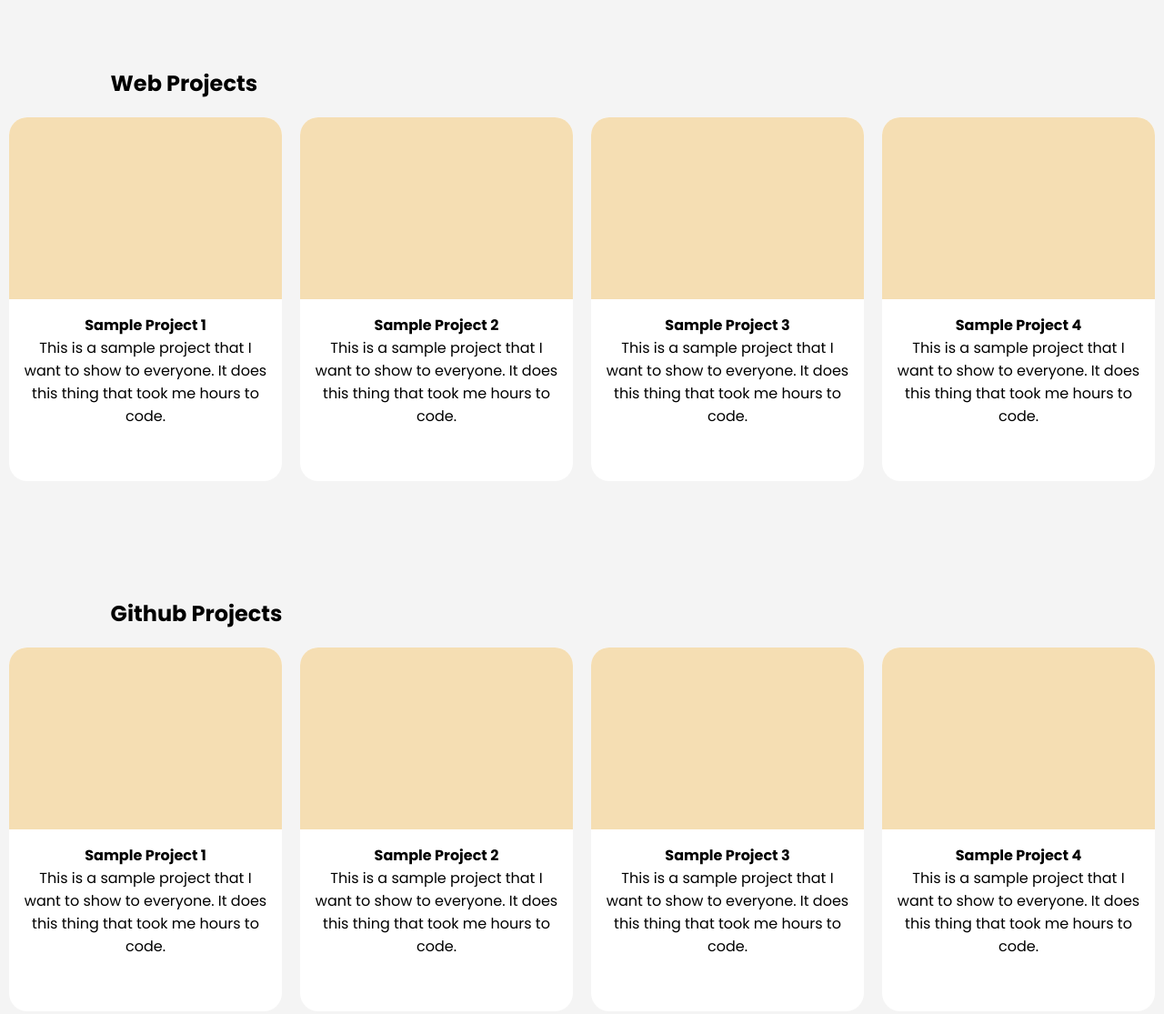
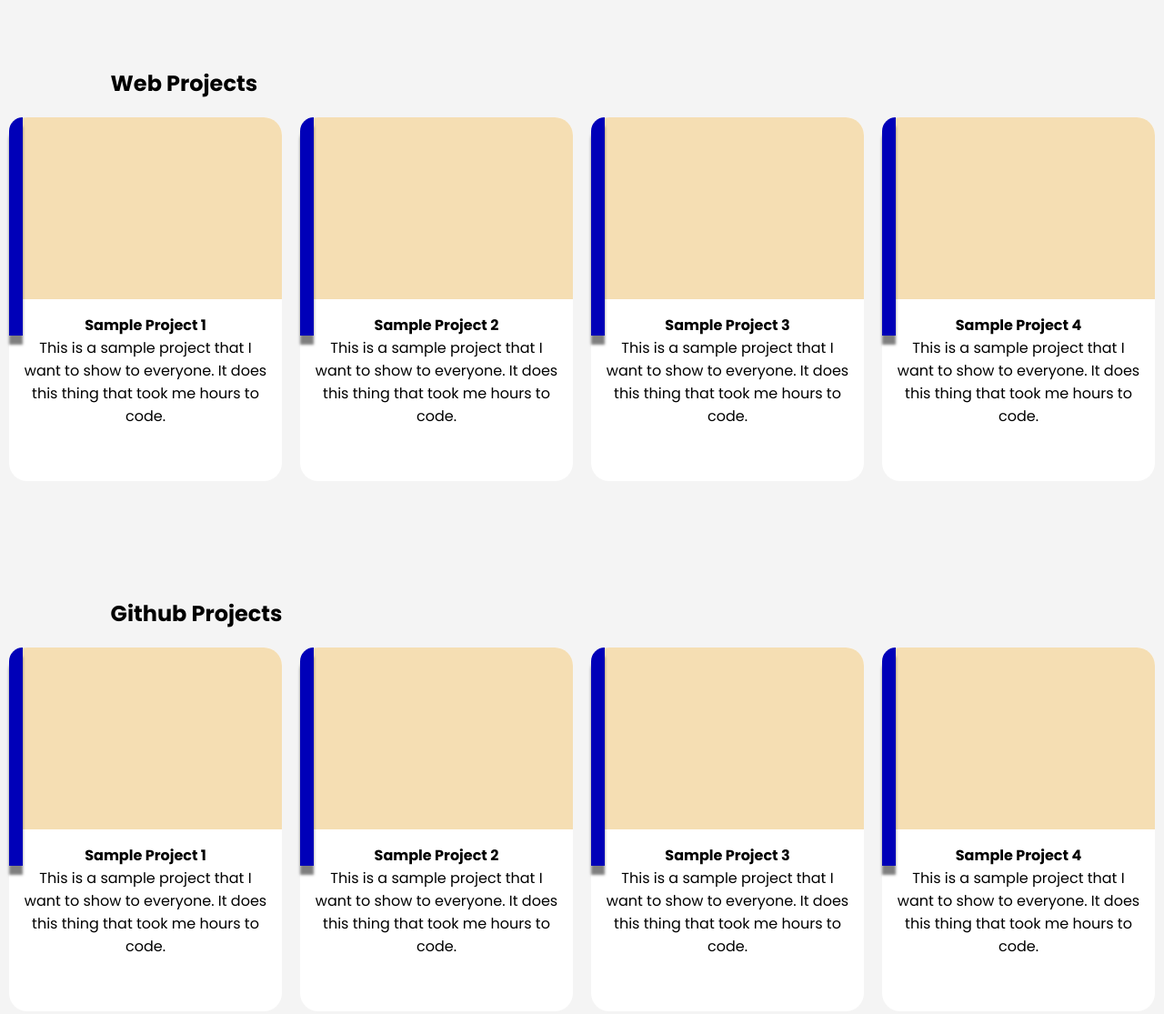
Before and after one commit to NPerfei/ptflio-wb_sys_tch, a plain HTML site: page index.html in a window 1280 px wide. Shown: the part 820-1935 px from the top of the page at 91% size. Drawn offline with Linux system fonts and the light colour scheme.

Commit message:
Created new project files and design changes

```diff
--- a/index.html
+++ b/index.html
@@ -49,6 +49,7 @@
                         <p>This is a sample project that I want to show to everyone. It does this thing that took me hours to code.</p>
                       </div>
                     </div>
+                    <div class="mark"></div>
                 </a>
                 <a href="" class="project-link-wrapper">
                     <div class="project-card">
@@ -60,6 +61,7 @@
                         <p>This is a sample project that I want to show to everyone. It does this thing that took me hours to code.</p>
                       </div>
                     </div>
+                    <div class="mark"></div>
                 </a>
                 <a href="" class="project-link-wrapper">
                     <div class="project-card">
@@ -71,6 +73,7 @@
                         <p>This is a sample project that I want to show to everyone. It does this thing that took me hours to code.</p>
                       </div>
                     </div>
+                    <div class="mark"></div>
                 </a>
                 <a href="" class="project-link-wrapper">
                     <div class="project-card">
@@ -82,6 +85,7 @@
                         <p>This is a sample project that I want to show to everyone. It does this thing that took me hours to code.</p>
                       </div>
                     </div>
+                    <div class="mark"></div>
                 </a>
             </div>
         </section>
@@ -99,6 +103,7 @@
                         <p>This is a sample project that I want to show to everyone. It does this thing that took me hours to code.</p>
                       </div>
                     </div>
+                    <div class="mark"></div>
                 </a>
                 <a href="" class="project-link-wrapper">
                     <div class="project-card">
@@ -110,6 +115,7 @@
                         <p>This is a sample project that I want to show to everyone. It does this thing that took me hours to code.</p>
                       </div>
                     </div>
+                    <div class="mark"></div>
                 </a>
                 <a href="" class="project-link-wrapper">
                     <div class="project-card">
@@ -121,6 +127,7 @@
                         <p>This is a sample project that I want to show to everyone. It does this thing that took me hours to code.</p>
                       </div>
                     </div>
+                    <div class="mark"></div>
                 </a>
                 <a href="" class="project-link-wrapper">
                     <div class="project-card">
@@ -132,9 +139,9 @@
                         <p>This is a sample project that I want to show to everyone. It does this thing that took me hours to code.</p>
                       </div>
                     </div>
+                    <div class="mark"></div>
                 </a>
             </div>
-
         </section>
     </div>
 
--- a/js/script.js
+++ b/js/script.js
@@ -15,7 +15,7 @@ const observer = new IntersectionObserver(
         });
     },
     {
-        threshold: 0.6,
+        threshold: 0.7,
     }
 );
 
--- a/styles/style.css
+++ b/styles/style.css
@@ -75,11 +75,13 @@ section {
 }
 
 .section-title {
-    transition: 0.5s ease;
+    transition: 1s ease;
 }
 
 .section-title.active {
-    color: var(--main);
+    text-decoration: underline;
+    text-decoration-color: var(--main);
+    text-decoration-thickness: 5px;
 }
 
 #about-me {
@@ -193,7 +195,7 @@ span {
 
 .project-card:hover {
     transform: translateY(-15px);
-    box-shadow: 0 5px 5px -1px var(--main_shadow);
+    box-shadow: 0 15px 5px -1px var(--main_shadow);
 }
 
 .project-image {
@@ -211,6 +213,25 @@ span {
 .project-link-wrapper {
     text-decoration: none;
     color: inherit;
+    position: relative;
+}
+
+.mark {
+    height: 60%;
+    width: 15px;
+    background-color: #0000b8;
+    box-shadow: 0 10px 3px rgba(0, 0, 0, 0.5);
+    position: absolute;
+    top: 0;
+    left: 0px;
+    transition: 0.5s ease;
+    border-radius:20px 0 0 0;
+}
+
+.project-card:hover + .mark {
+    transform: translateX(-35px);
+    opacity: 0;
+    box-shadow: none;
 }
 
 footer {
--- /dev/null
+++ b/styles/tic_tac_toe.css
@@ -0,0 +1,7 @@
+@import url('https://fonts.googleapis.com/css2?family=Oswald:wght@200..700&family=Poppins:ital,wght@0,100;0,200;0,300;0,400;0,500;0,600;0,700;0,800;0,900;1,100;1,200;1,300;1,400;1,500;1,600;1,700;1,800;1,900&family=Press+Start+2P&display=swap');
+
+* {
+    padding: 0;
+    margin: 0;
+    box-sizing: border-box;
+}
```
Also changed, not shown: projects/tic_tac_toe.html (added, +11 -0 lines), js/tic_tac_toe.js (added).
